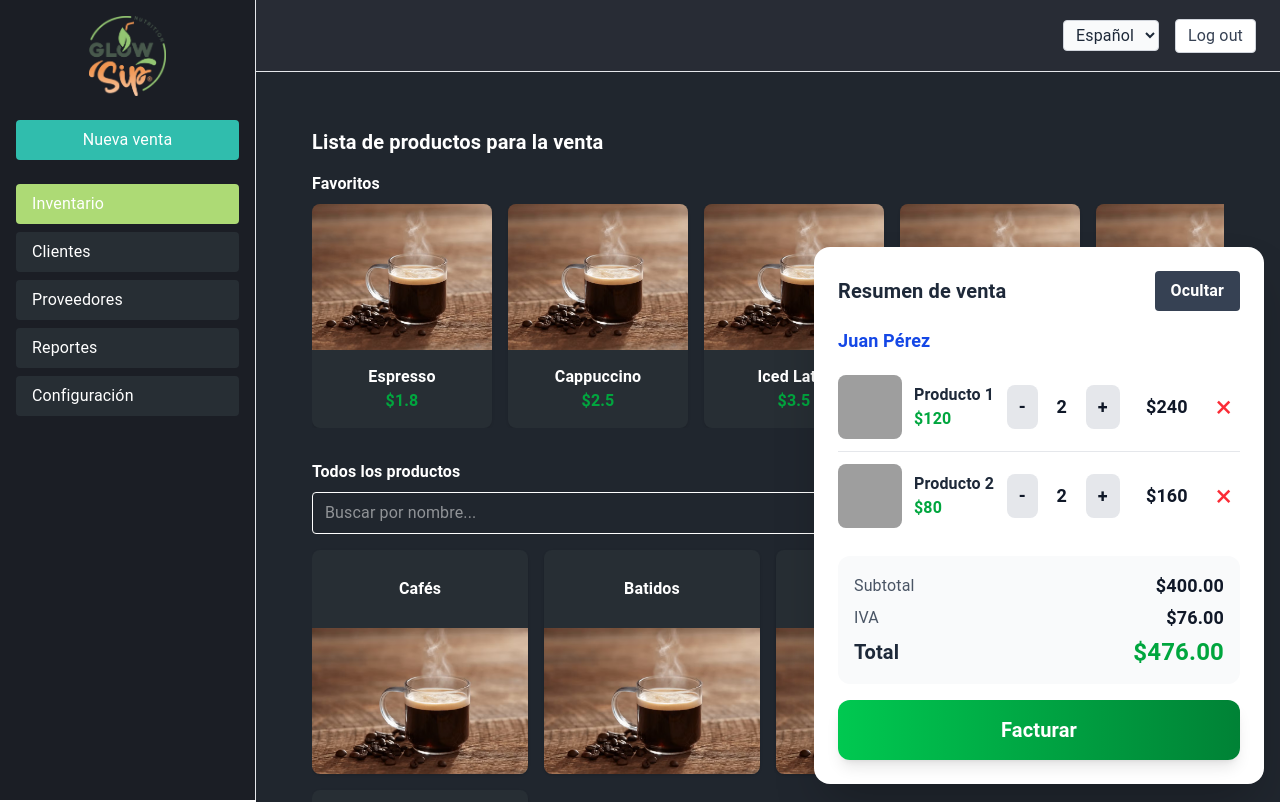
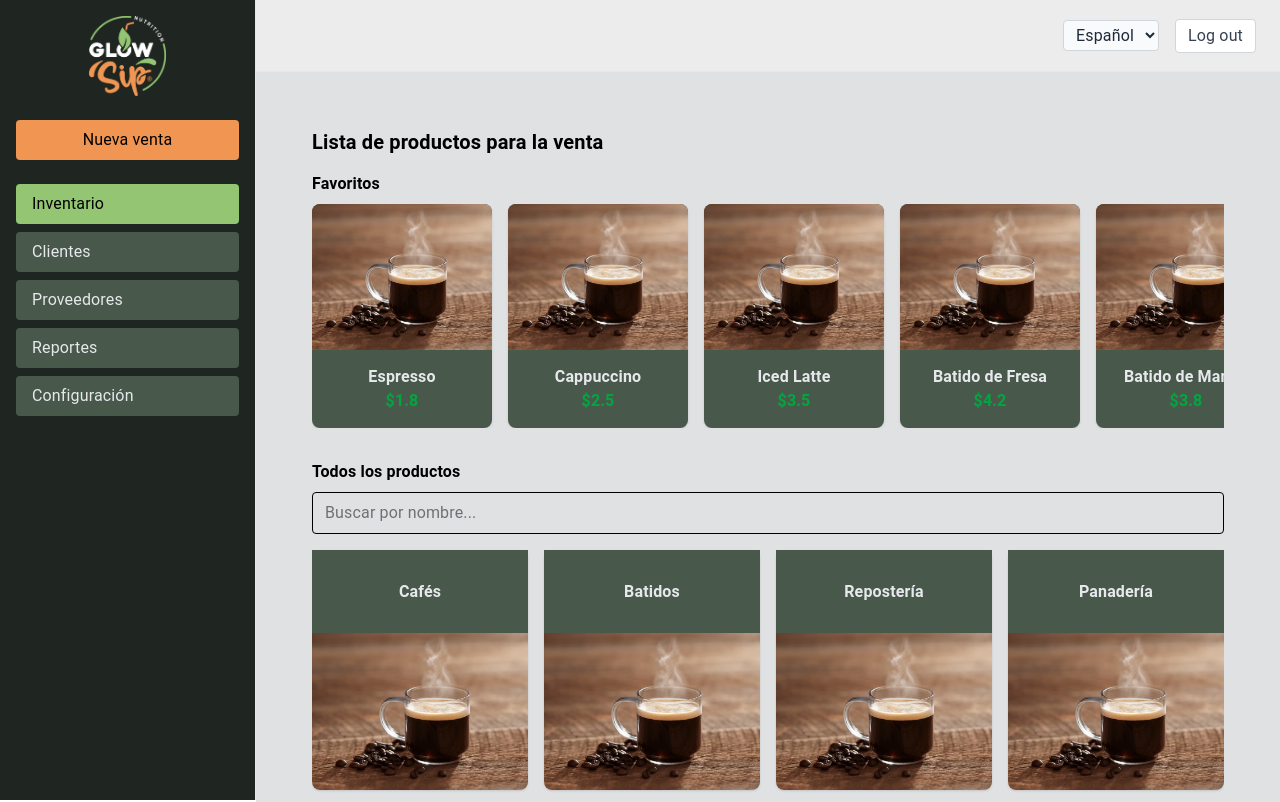
Before and after one commit to jasongonzalezdeveloper/negozia360-fe, a Next.js app: page / in a window 1280 px wide. Shown: the top 802 px of the page. Built offline with nearby package versions, Linux system fonts and the light colour scheme; grey boxes are pictures that could not be loaded.

Commit message:
Update colors and logo

```diff
--- a/src/app/globals.css
+++ b/src/app/globals.css
@@ -3,17 +3,27 @@
 
 :root {
   --foreground: #ededed;
-  --colorBackgroundNavbar: #1b1e25;
-  --colorBackgroundHeader: #282c35;
-  --colorBackgroundBody: #20262e;
-  --colorBackgroundNewSell: #30bdad;
-  --colorBackgroundNewSellHover: #269e8c;
-  --colorBackgroundNavActive: #adda75;
-  --colorBackgroundNavActiveHover: #8fc95a;
-  --colorBackgroundButton: #272e34;
-  --colorBackgroundButtonHover: #323843;
-  --colorText: #ffffff;
-  --colorTextAlt: #ffffff;
+  --colorPrimaryOrange: #F09652;
+  --colorPrimaryGreen: #93C572;
+  --colorPrimaryDark: #48594C;
+  --colorPrimaryOrangeHover: #e07c2f;
+  --colorPrimaryGreenHover: #7bbf4a;
+  --colorPrimaryDarkHover: #324034;
+  --colorBackgroundNavbar: #1f2520;
+  --colorBackgroundHeader: #ececec;
+  --colorBackgroundBody: #e0e1e3;
+  --colorBackgroundNewSell: var(--colorPrimaryOrange);
+  --colorBackgroundNewSellHover: var(--colorPrimaryOrangeHover);
+  --colorBackgroundNavActive: var(--colorPrimaryGreen);
+  --colorBackgroundNavActiveHover: var(--colorPrimaryGreenHover);
+  --colorBackgroundButton: var(--colorPrimaryDark);
+  --colorBackgroundButtonHover: var(--colorPrimaryDarkHover);
+  --colorBackgroundProductItem: var(--colorPrimaryDark);
+  --colorBackgroundProductItemHover: #b5d38d;
+  --colorBackgroundProductItemTextCard: #f6f6f6;
+
+  --colorText: #000002;
+  --colorTextAlt: #e7e8ec;
 }
 
 @theme inline {
--- a/src/app/layout.tsx
+++ b/src/app/layout.tsx
@@ -43,9 +43,9 @@ export default function RootLayout({
                 <Header />
                 <div className="flex flex-1">
                   <div className="flex-1 overflow-y-auto ml-64">{children}</div>
-                  <aside className="fixed top-20 right-4 h-screen w-[600px] z-30">
+                  {/* <aside className="fixed top-20 right-4 h-screen w-[600px] z-30">
                     <SaleSummary />
-                  </aside>
+                  </aside> */}
                 </div>
               </div>
             </div>
--- a/src/components/features/sale/saleList/saleList.tsx
+++ b/src/components/features/sale/saleList/saleList.tsx
@@ -54,7 +54,7 @@ export default function SaleList() {
             {favorites.map((product) => (
               <div
                 key={product.id}
-                className="rounded-lg shadow flex flex-col min-w-[180px] h-56 transition-colors p-0 bg-[var(--colorBackgroundButton)] hover:bg-[var(--colorBackgroundButtonHover)]"
+                className="rounded-lg shadow flex flex-col min-w-[180px] h-56 transition-colors p-0 bg-[var(--colorBackgroundButton)] text-[var(--colorTextAlt)] hover:scale-95 cursor-pointer"
               >
                 <div
                   className="flex-[7] w-full h-0"
@@ -83,33 +83,40 @@ export default function SaleList() {
       </div>
       {/* Buscador y lista normal */}
       <div className="flex-1 overflow-auto">
-        <div>
+        <h3 className="font-semibold mb-2">Todos los productos</h3>
+        {/* Breadcrumb de navegación */}
         {(selectedCategory || selectedSubcategory) && (
+          <div className="mb-4 flex gap-2 flex-wrap items-center text-sm">
             <button
-              className="mb-4 px-4 py-2 rounded bg-blue-600 text-white hover:bg-blue-700"
+              className="px-3 py-1 rounded  text-gray-800 font-semibold cursor-pointer hover:underline"
               onClick={() => {
-                if (selectedSubcategory) {
-                  // Buscar el padre de la subcategoría
-                  const padre = productsMock.find(
-                    (p) => p.id === selectedSubcategory
-                  )?.idFather;
-                  if (padre) {
-                    setSelectedSubcategory(null);
-                  } else {
-                    setSelectedSubcategory(null);
-                    setSelectedCategory(null);
-                  }
-                } else if (selectedCategory) {
                 setSelectedCategory(null);
                 setSelectedSubcategory(null);
-                }
               }}
             >
-              Regresar
+              Home
+            </button>
+            {selectedCategory && <span className="mx-2">/</span>}
+            {selectedCategory && (
+              <button
+                className="px-3 py-1 rounded   text-gray-800 font-semibold cursor-pointer hover:underline"
+                onClick={() => {
+                  setSelectedSubcategory(null);
+                }}
+              >
+                {productsMock.find((p) => p.id === selectedCategory)?.name}
               </button>
             )}
+            {selectedSubcategory && (
+              <>
+                <span className="mx-2">/</span>
+                <span className="font-semibold text-gray-700">
+                  {productsMock.find((p) => p.id === selectedSubcategory)?.name}
+                </span>
+              </>
+            )}
           </div>
-        <h3 className="font-semibold mb-2">Todos los productos</h3>
+        )}
         <input
           type="text"
           name="search"
@@ -120,28 +127,27 @@ export default function SaleList() {
         />
         <div className="grid gap-4 grid-cols-1 sm:grid-cols-2 md:grid-cols-3 lg:grid-cols-4">
           {itemsToShow.map((product) => {
-            const esCategoria = !product.idFather;
-            const esSubcategoria =
+            const isCategory = !product.idFather;
+            const isSubcategory =
               product.idFather && (!product.price || product.price === 0);
-            // const esProducto = product.idFather && product.price && product.price > 0;
+            const isProduct =
+              product.idFather && product.price && product.price > 0;
+            let fatherName = "";
+            if (isProduct) {
+              const father = productsMock.find(
+                (p) => p.id === product.idFather
+              );
+              fatherName = father?.name || "";
+            }
             return (
               <div
                 key={product.id}
-                className="rounded-lg shadow flex flex-col h-56 transition-colors p-0 cursor-pointer"
-                style={{ background: "var(--colorBackgroundButton)" }}
-                onMouseEnter={(e) =>
-                  (e.currentTarget.style.background =
-                    "var(--colorBackgroundButtonHover)")
-                }
-                onMouseLeave={(e) =>
-                  (e.currentTarget.style.background =
-                    "var(--colorBackgroundButton)")
-                }
+                className="rounded-lg shadow flex flex-col h-60 transition-all duration-200 p-0 cursor-pointer hover:scale-95"
                 onClick={() => {
-                  if (esCategoria) {
+                  if (isCategory) {
                     setSelectedCategory(product.id);
                     setSelectedSubcategory(null);
-                  } else if (esSubcategoria) {
+                  } else if (isSubcategory) {
                     setSelectedSubcategory(product.id);
                   } else {
                     setModalProduct(product);
@@ -149,10 +155,10 @@ export default function SaleList() {
                   }
                 }}
               >
-                {esCategoria || esSubcategoria ? (
+                {isCategory || isSubcategory ? (
                   <>
-                    <div className="flex-[3] w-full flex flex-col justify-center items-center py-2">
-                      <div className="font-semibold text-center">
+                    <div className="flex-[3] w-full flex flex-col justify-center items-center py-2 bg-[var(--colorBackgroundProductItem)]">
+                      <div className="font-semibold text-center text-[var(--colorTextAlt)] ">
                         {product.name}
                       </div>
                     </div>
@@ -170,9 +176,17 @@ export default function SaleList() {
                     </div>
                   </>
                 ) : (
+                  // Product
                   <>
+                    <div className="rounded-t-lg w-full text-center font-bold text-base py-5 text-[var(--colorTextAlt)] bg-[var(--colorBackgroundProductItem)] relative">
+                      {fatherName}
+                      {/* Etiqueta Oferta en la esquina superior derecha del div del nombre del padre */}
+                      <span className="absolute top-2 right-2 bg-[var(--colorPrimaryOrange)] text-[var(--colorTextAlt)] text-xs font-bold px-3 py-1 rounded shadow-lg">
+                        Oferta
+                      </span>
+                    </div>
                     <div
-                      className="flex-[7] w-full h-0"
+                      className="flex-[7] w-full h-0 relative"
                       style={{ aspectRatio: "1/1" }}
                     >
                       <Image
@@ -180,15 +194,15 @@ export default function SaleList() {
                         alt={product.name}
                         width={224}
                         height={224}
-                        className="object-cover w-full h-full rounded-t-lg"
+                        className="object-cover w-full h-full"
                       />
                     </div>
-                    <div className="flex-[3] w-full flex flex-col justify-center items-center py-2">
-                      <div className="font-semibold text-center">
-                        {product.name}
-                      </div>
+                    <div className="flex-[3] w-full flex flex-col justify-center px-3 py-4 bg-[var(--colorBackgroundProductItemTextCard)] text-[var(--colorText)]">
+                      <div className="w-full flex flex-col justify-center py-2 relative">
+                        <div className="font-semibold">{product.name}</div>
                         <div className="text-green-600 font-bold">
                           ${product.price}
+                        </div>
                       </div>
                     </div>
                   </>
--- a/src/components/features/sale/saleSummary/saleSummary.tsx
+++ b/src/components/features/sale/saleSummary/saleSummary.tsx
@@ -108,10 +108,57 @@ export default function SaleSummary() {
 
   return (
     <>
+      {!showAside && (
+        <div className="fixed bottom-4 right-4 z-50">
+          <button
+            className="bg-white border border-gray-300 rounded-lg shadow-lg px-8 py-6 flex flex-col items-center justify-center cursor-pointer min-w-[180px] max-w-[220px] transition-all duration-200 hover:scale-105"
+            onClick={() => setShowAside(true)}
+          >
+            <span className="font-bold text-xl text-blue-700 mb-2">
+              {ventasPendientes.length} ventas pendientes
+            </span>
+            <span className="text-base text-gray-700">
+              Haz clic para ver detalles
+            </span>
+          </button>
+        </div>
+      )}
       {showAside && (
+        <div className="fixed bottom-4 right-4 flex flex-row-reverse z-50 items-end bg-transparent">
+          {ventasPendientes.map((venta, idx, arr) => (
+            <div
+              key={venta.id}
+              className="bg-white border border-gray-300 rounded-lg shadow-lg px-6 py-4 flex flex-col items-start gap-2 cursor-pointer min-w-[220px] max-w-[220px] transition-all duration-200 hover:scale-105"
+              style={{
+                position: "relative",
+                right: `${idx * 40}px`,
+                zIndex: arr.length - idx,
+                marginLeft: idx !== arr.length - 1 ? "-180px" : "0",
+              }}
+              onClick={() => {
+                setActiveVentaId(venta.id);
+              }}
+            >
+              <span className="font-bold text-xl text-blue-700 mb-2">
+                {venta.cliente}
+              </span>
+              <div className="flex items-center gap-4 w-full">
+                <span className="font-bold text-xl text-green-700">
+                  ${venta.total.toFixed(2)}
+                </span>
+                <span className="text-base text-gray-700">
+                  {venta.cantidad} productos
+                </span>
+              </div>
+            </div>
+          ))}
+        </div>
+      )}
+      {/* Resumen de venta individual */}
+      {showAside && activeVentaId && (
         <aside
           className={
-            "fixed bottom-4 right-4 w-[450px] max-w-[90vw] bg-white rounded-2xl shadow-2xl p-6 flex flex-col z-50 transition-all duration-300 ease-in-out text-gray-900 " +
+            "fixed bottom-4 right-[260px] w-[450px] max-w-[90vw] bg-white rounded-2xl shadow-2xl p-6 flex flex-col z-50 transition-all duration-300 ease-in-out text-gray-900 " +
             (visible
               ? "opacity-100 translate-y-0"
               : "opacity-0 translate-y-20 pointer-events-none")
@@ -123,18 +170,19 @@ export default function SaleSummary() {
             </h2>
             <button
               className="px-4 py-2 text-base rounded bg-gray-700 text-white hover:bg-gray-900 font-bold"
-              onClick={handleHide}
+              onClick={() => setActiveVentaId(null)}
             >
-              Ocultar
+              Cerrar
             </button>
           </div>
-          {/* Mostrar nombre del cliente arriba del resumen */}
           <div className="mb-2">
-            <span className="font-bold text-lg text-blue-700">{cliente}</span>
+            <span className="font-bold text-lg text-blue-700">
+              {activeVenta?.cliente}
+            </span>
           </div>
           <div className="flex-1 overflow-auto mb-4">
             <ul className="divide-y divide-gray-200">
-              {cart.map((p) => (
+              {activeVenta?.cart.map((p) => (
                 <li key={p.id} className="flex items-center py-3 gap-3">
                   <Image
                     src={p.image || "/images/default.jpg"}
@@ -152,7 +200,7 @@ export default function SaleSummary() {
                   <div className="flex items-center gap-2">
                     <button
                       className="px-3 py-2 bg-gray-200 rounded-lg text-lg font-bold"
-                      onClick={() => changeQuantity(p.id, -1)}
+                      onClick={() => {}}
                     >
                       -
                     </button>
@@ -161,7 +209,7 @@ export default function SaleSummary() {
                     </span>
                     <button
                       className="px-3 py-2 bg-gray-200 rounded-lg text-lg font-bold"
-                      onClick={() => changeQuantity(p.id, 1)}
+                      onClick={() => {}}
                     >
                       +
                     </button>
@@ -171,7 +219,7 @@ export default function SaleSummary() {
                   </div>
                   <button
                     className="ml-2 text-red-500 hover:text-red-700 text-3xl px-2"
-                    onClick={() => removeProduct(p.id)}
+                    onClick={() => {}}
                   >
                     ×
                   </button>
@@ -182,16 +230,41 @@ export default function SaleSummary() {
           <div className="bg-gray-50 rounded-xl p-4 mb-4">
             <div className="flex justify-between items-center mb-1">
               <span className="text-gray-600">Subtotal</span>
-              <span className="font-bold text-lg">${subtotal.toFixed(2)}</span>
+              <span className="font-bold text-lg">
+                $
+                {activeVenta?.cart
+                  .reduce((acc, p) => acc + (p.price || 0) * p.quantity, 0)
+                  .toFixed(2)}
+              </span>
             </div>
             <div className="flex justify-between items-center mb-1">
               <span className="text-gray-600">IVA</span>
-              <span className="font-bold text-lg">${iva.toFixed(2)}</span>
+              <span className="font-bold text-lg">
+                $
+                {activeVenta?.cart
+                  .reduce(
+                    (acc, p) =>
+                      acc + ((p.price || 0) * p.quantity * (p.iva || 0)) / 100,
+                    0
+                  )
+                  .toFixed(2)}
+              </span>
             </div>
             <div className="flex justify-between items-center">
               <span className="text-gray-800 font-bold text-xl">Total</span>
               <span className="font-bold text-2xl text-green-600">
-                ${total.toFixed(2)}
+                $
+                {(
+                  activeVenta?.cart.reduce(
+                    (acc, p) => acc + (p.price || 0) * p.quantity,
+                    0
+                  ) +
+                  activeVenta?.cart.reduce(
+                    (acc, p) =>
+                      acc + ((p.price || 0) * p.quantity * (p.iva || 0)) / 100,
+                    0
+                  )
+                ).toFixed(2)}
               </span>
             </div>
           </div>
@@ -205,41 +278,6 @@ export default function SaleSummary() {
           </button>
         </aside>
       )}
-      {!showAside && (
-        <div
-          className="fixed bottom-4 right-4 flex flex-row-reverse z-50 items-end"
-          style={{ gap: 0 }}
-        >
-          {ventasPendientes.map((venta, idx, arr) => (
-            <div
-              key={venta.id}
-              className="bg-white border border-gray-300 rounded-lg shadow-lg px-6 py-4 flex flex-col items-start gap-2 cursor-pointer min-w-[260px] max-w-[260px] transition-all duration-200 hover:scale-105"
-              style={{
-                position: "relative",
-                right: `${idx * 40}px`,
-                zIndex: arr.length - idx,
-                marginLeft: idx !== arr.length - 1 ? "-180px" : "0",
-              }}
-              onClick={() => {
-                setActiveVentaId(venta.id);
-                handleShow();
-              }}
-            >
-              <span className="font-bold text-xl text-blue-700 mb-2">
-                {venta.cliente}
-              </span>
-              <div className="flex items-center gap-4 w-full">
-                <span className="font-bold text-xl text-green-700">
-                  ${venta.total.toFixed(2)}
-                </span>
-                <span className="text-base text-gray-700">
-                  {venta.cantidad} productos
-                </span>
-              </div>
-            </div>
-          ))}
-        </div>
-      )}
     </>
   );
 }
--- a/src/components/navbar/navbar.tsx
+++ b/src/components/navbar/navbar.tsx
@@ -25,24 +25,24 @@ export default function Navbar() {
       </div>
       <button
         onClick={handleNuevaVenta}
-        className="mb-6 px-4 py-2 text-white rounded transition-colors bg-[var(--colorBackgroundNewSell)] hover:bg-[var(--colorBackgroundNewSellHover)]"
+        className="mb-6 px-4 py-2 rounded transition-colors bg-[var(--colorBackgroundNewSell)] hover:bg-[var(--colorBackgroundNewSellHover)]"
       >
         Nueva venta
       </button>
       <div className="flex flex-col gap-2">
-        <button className="text-left px-4 py-2 rounded transition-colors bg-[var(--colorBackgroundNavActive)] hover:bg-[var(--colorBackgroundNavActiveHover)]">
+        <button className="text-left px-4 py-2 rounded transition-colors bg-[var(--colorBackgroundNavActive)] hover:bg-[var(--colorBackgroundNavActiveHover)] text-[var(--colorText)]">
           Inventario
         </button>
-        <button className="text-left px-4 py-2 rounded transition-colors bg-[var(--colorBackgroundButton)] hover:bg-[var(--colorBackgroundButtonHover)]">
+        <button className="text-left px-4 py-2 rounded transition-colors bg-[var(--colorBackgroundButton)] hover:bg-[var(--colorBackgroundButtonHover)] text-[var(--colorTextAlt)]">
           Clientes
         </button>
-        <button className="text-left px-4 py-2 rounded transition-colors bg-[var(--colorBackgroundButton)] hover:bg-[var(--colorBackgroundButtonHover)]">
+        <button className="text-left px-4 py-2 rounded transition-colors bg-[var(--colorBackgroundButton)] hover:bg-[var(--colorBackgroundButtonHover)] text-[var(--colorTextAlt)]">
           Proveedores
         </button>
-        <button className="text-left px-4 py-2 rounded transition-colors bg-[var(--colorBackgroundButton)] hover:bg-[var(--colorBackgroundButtonHover)]">
+        <button className="text-left px-4 py-2 rounded transition-colors bg-[var(--colorBackgroundButton)] hover:bg-[var(--colorBackgroundButtonHover)] text-[var(--colorTextAlt)]">
           Reportes
         </button>
-        <button className="text-left px-4 py-2 rounded transition-colors bg-[var(--colorBackgroundButton)] hover:bg-[var(--colorBackgroundButtonHover)]">
+        <button className="text-left px-4 py-2 rounded transition-colors bg-[var(--colorBackgroundButton)] hover:bg-[var(--colorBackgroundButtonHover)] text-[var(--colorTextAlt)]">
           Configuración
         </button>
       </div>
```
Also changed, not shown: public/images/logo.png. Lines whose indentation alone changed are shown as unchanged.
